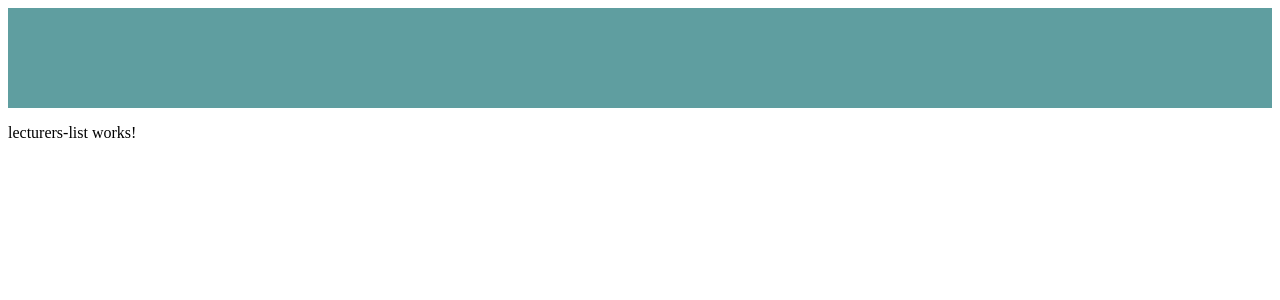
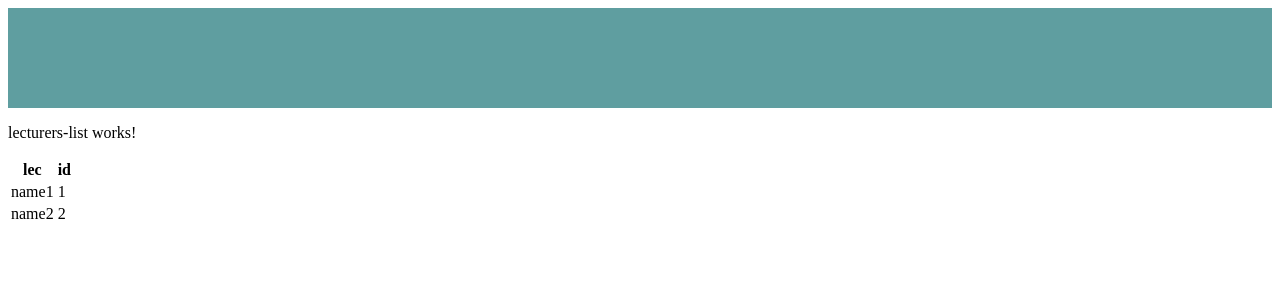
Before and after one commit to mariooooo/diploma-frontend, an Angular app: page /lecturers in a window 1280 px wide. Shown: the top 300 px of the page. Built offline with nearby package versions, Linux system fonts and the light colour scheme.

Commit message:
add working service

```diff
--- a/src/app/components/lecturers-list/lecturers-list.component.html
+++ b/src/app/components/lecturers-list/lecturers-list.component.html
@@ -2,3 +2,17 @@
 <p>
   lecturers-list works!
 </p>
+<table class="table table-striped">
+  <thead>
+  <tr>
+    <th>lec</th>
+    <th>id</th>
+  </tr>
+  </thead>
+  <tbody>
+  <tr *ngFor="let lec of lecturers">
+    <td>{{lec.name}}</td>
+    <td>{{lec.id}}</td>
+  </tr>
+  </tbody>
+</table>
--- a/src/app/components/lecturers-list/lecturers-list.component.ts
+++ b/src/app/components/lecturers-list/lecturers-list.component.ts
@@ -1,15 +1,20 @@
 import { Component, OnInit } from '@angular/core';
+import { Lecturer } from '../../entities/lecturer';
+import { DbRequesterService } from '../../services/db-requester.service';
 
 @Component({
   selector: 'app-lecturers-list',
   templateUrl: './lecturers-list.component.html',
-  styleUrls: ['./lecturers-list.component.css']
+  styleUrls: ['./lecturers-list.component.css'],
+  providers: [DbRequesterService]
 })
 export class LecturersListComponent implements OnInit {
+  lecturers: Lecturer[] = [];
 
-  constructor() { }
+  constructor(private dbService: DbRequesterService) { }
 
   ngOnInit() {
+    this.lecturers = this.dbService.getData();
   }
 
 }
--- /dev/null
+++ b/src/app/entities/lecturer.ts
@@ -0,0 +1,3 @@
+export class Lecturer {
+  constructor(public id: number, public name: string, public photo: string) { }
+}
--- /dev/null
+++ b/src/app/services/db-requester.service.ts
@@ -0,0 +1,19 @@
+import { Injectable } from '@angular/core';
+import {Lecturer} from '../entities/lecturer';
+
+@Injectable()
+export class DbRequesterService {
+
+  private data: Lecturer[] = [
+    { id: 1, name: 'name1', photo: 'p'},
+    { id: 2, name: 'name2', photo: '2'}
+  ];
+
+  getData(): Lecturer[] {
+
+    return this.data;
+  }
+
+  constructor() { }
+
+}
```
Also changed, not shown: 1 other file (tests, documents, lock files or other folders).
